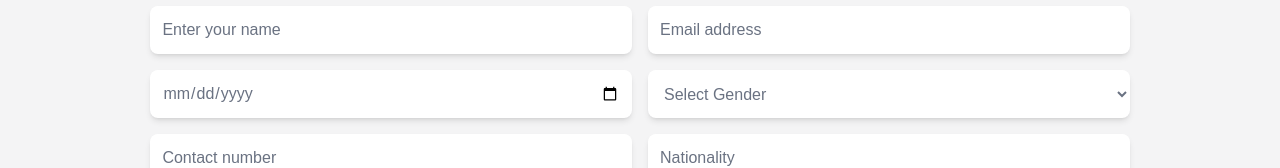
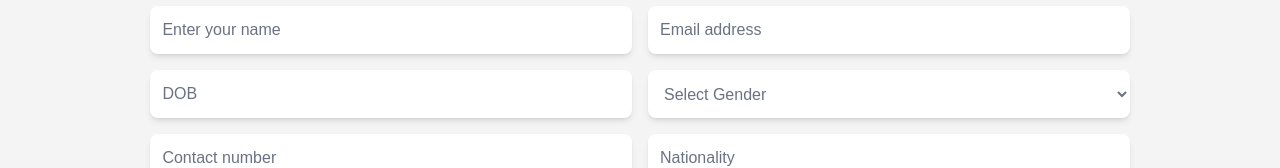
Before and after one commit to Rishab-kumar-026/Ikshana-Project, a React (Vite) app: page /ikshana-facilities/careers/application-form in a window 1280 px wide. Shown: the part 170-338 px from the top of the page. Built offline with nearby package versions, Linux system fonts and the light colour scheme.

Commit message:
Changes in the DOB

```diff
--- a/src/Careers/Application_form.jsx
+++ b/src/Careers/Application_form.jsx
@@ -70,10 +70,11 @@ function Application_form() {
 
             <input
               className="w-full p-3 rounded-lg outline-none bg-[#fff] shadow-md placeholder-gray-500"
-              type="date"
+              type="text"
               name="dob"
               value={formData.dob}
               onChange={handleChange}
+              placeholder="DOB"
               required
             />
             <select
```
